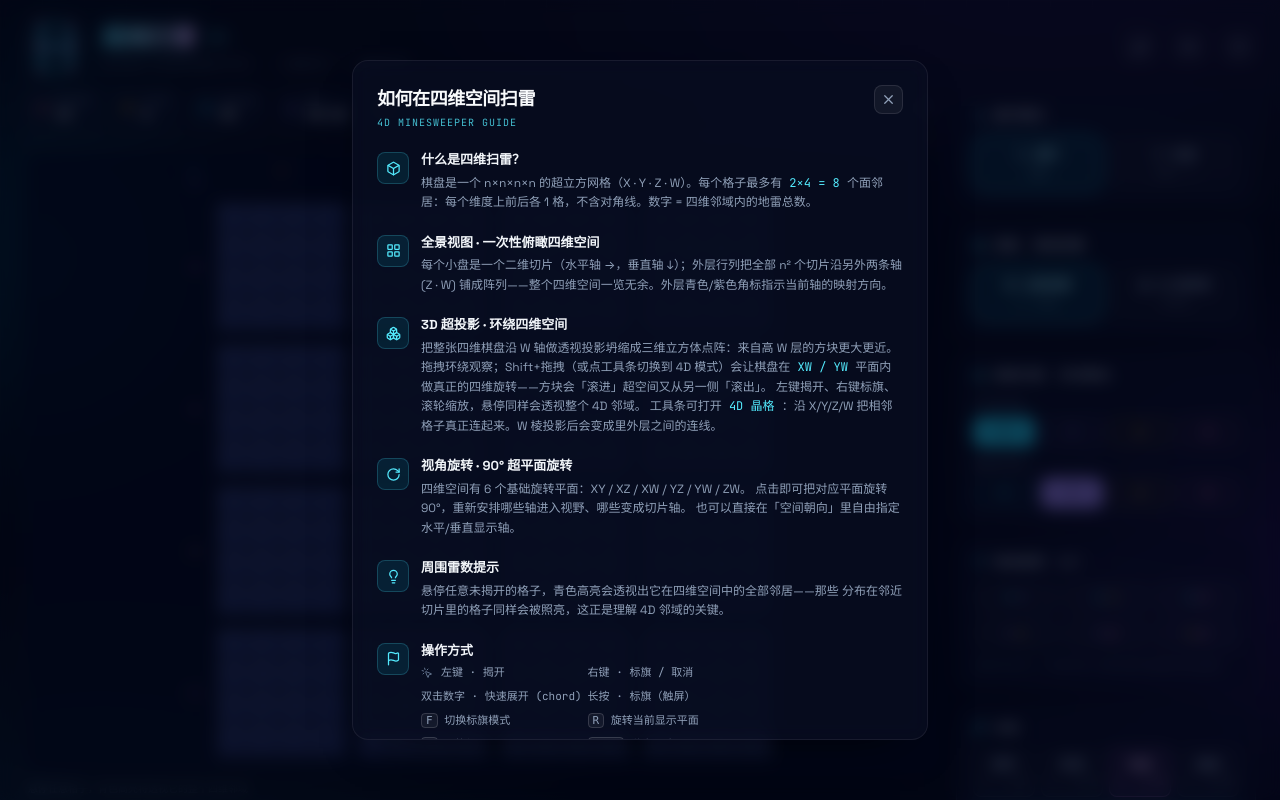
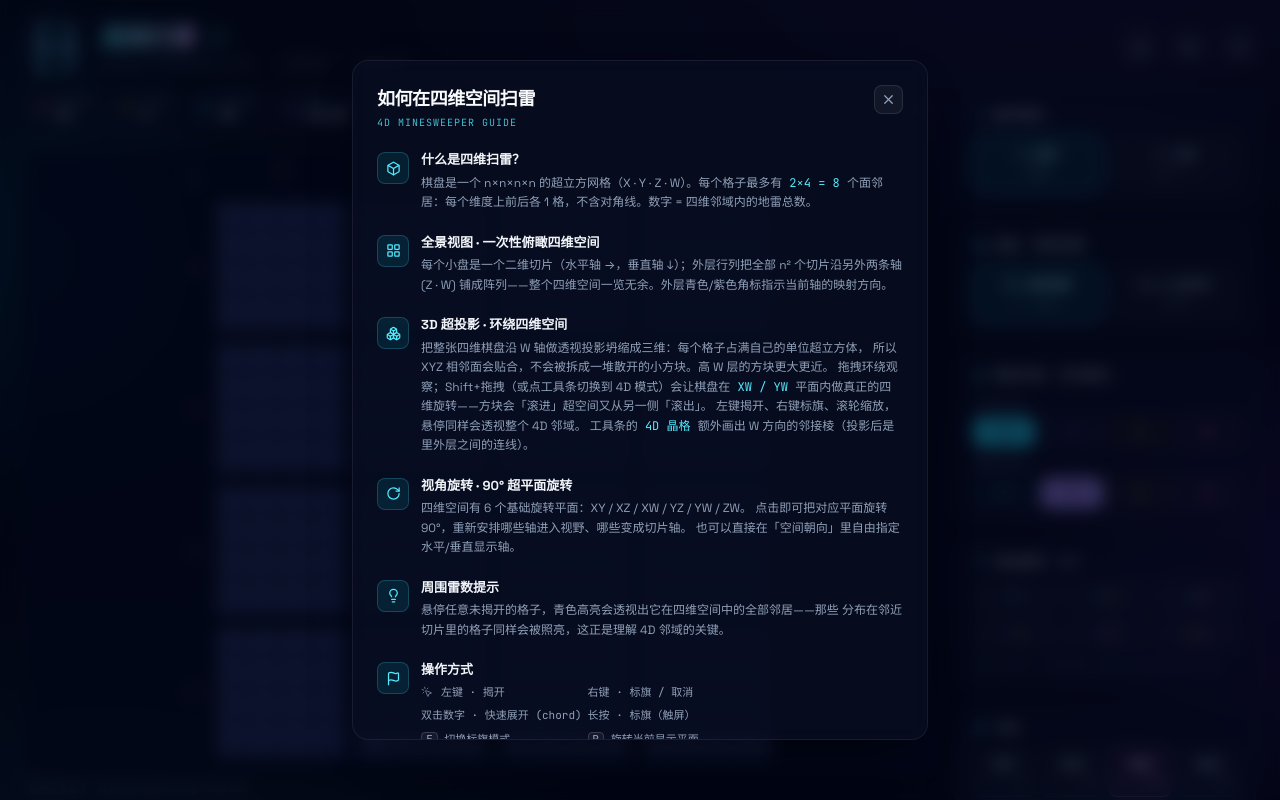
Before and after one commit to FanZeros/4d-minesweeper, a React (Vite) app: page / in a window 1280 px wide. Shown: the top 800 px of the page. Built offline with nearby package versions, Linux system fonts and the light colour scheme.

Commit message:
fix: 3D格子填满单位超立方体,XYZ邻面贴合不再拆开

```diff
--- a/src/components/HelpModal.tsx
+++ b/src/components/HelpModal.tsx
@@ -59,14 +59,15 @@ export default function HelpModal({ open, onClose }: Props) {
           </Section>
 
           <Section icon={<Boxes size={15} />} title="3D 超投影 · 环绕四维空间">
-            把整张四维棋盘沿 W 轴做透视投影坍缩成三维立方体点阵：来自高 W 层的方块更大更近。
+            把整张四维棋盘沿 W 轴做透视投影坍缩成三维：每个格子占满自己的单位超立方体，
+            所以 XYZ 相邻面会贴合，不会被拆成一堆散开的小方块。高 W 层的方块更大更近。
             拖拽环绕观察；Shift+拖拽（或点工具条切换到 4D 模式）会让棋盘在
             <span className="font-mono text-cyan-300"> XW / YW </span>
             平面内做真正的四维旋转——方块会「滚进」超空间又从另一侧「滚出」。
             左键揭开、右键标旗、滚轮缩放，悬停同样会透视整个 4D 邻域。
-            工具条可打开
+            工具条的
             <span className="font-mono text-cyan-300"> 4D 晶格 </span>
-            ：沿 X/Y/Z/W 把相邻格子真正连起来。W 棱投影后会变成里外层之间的连线。
+            额外画出 W 方向的邻接棱（投影后是里外层之间的连线）。
           </Section>
 
           <Section icon={<RotateCw size={15} />} title="视角旋转 · 90° 超平面旋转">
--- a/src/view3d/Board3D.tsx
+++ b/src/view3d/Board3D.tsx
@@ -148,7 +148,9 @@ export default function Board3D({ g }: { g: GameApi }) {
     // 图集按 sRGB 设计值直通采样：不做硬件 sRGB 解码（线性化后自写 shader 无输出补偿，整体会偏暗）
     tex.anisotropy = renderer.capabilities.getMaxAnisotropy();
 
-    const geo = new THREE.BoxGeometry(0.46, 0.46, 0.46);
+    // 格子占满 4D 单位超立方体。投影后相邻格中心距 = pr，盒边长也乘 pr，
+    // XYZ 邻面就会贴合，不会被拆成「小球 + 连线」。
+    const geo = new THREE.BoxGeometry(0.98, 0.98, 0.98);
     const tileAttr = new THREE.InstancedBufferAttribute(new Float32Array(total), 1);
     const hotAttr = new THREE.InstancedBufferAttribute(new Float32Array(total), 1);
     tileAttr.setUsage(THREE.DynamicDrawUsage);
@@ -219,13 +221,10 @@ export default function Board3D({ g }: { g: GameApi }) {
         let s = 1;
         if (st === 2) {
           tile = b.over && !b.mines[k] ? T_WRONG : T_FLAG;
-          s = 1;
         } else if (st === 1 && b.mines[k]) {
           tile = b.exploded === k ? T_BOOM : T_MINE;
-          s = 0.78;
         } else if (st === 1) {
           tile = b.counts[k] === 0 ? 1 : T_NUM(b.counts[k]);
-          s = b.counts[k] === 0 ? 0.5 : 0.8;
         }
         tArr[k] = tile;
         scaleArr[k] = s;
@@ -438,7 +437,7 @@ export default function Board3D({ g }: { g: GameApi }) {
         const w2 = proj[k * 4 + 3];
         let s = scaleArr[k] * (w4 / (w4 - w2));
         if (k === exp) s *= 1 + 0.16 * Math.sin(t * 7);
-        if (k === hover) s *= 1.14;
+        if (k === hover) s *= 1.03;
         const px = proj[k * 4] - cx0;
         const py = proj[k * 4 + 1] - cy0;
         const pz = proj[k * 4 + 2] - cz0;
```
